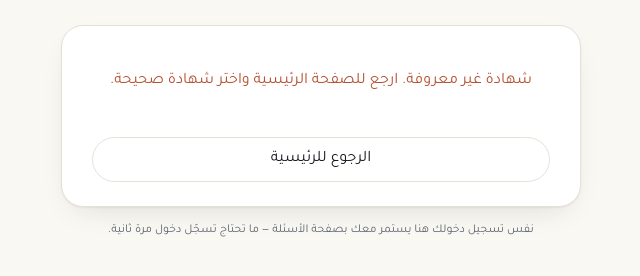
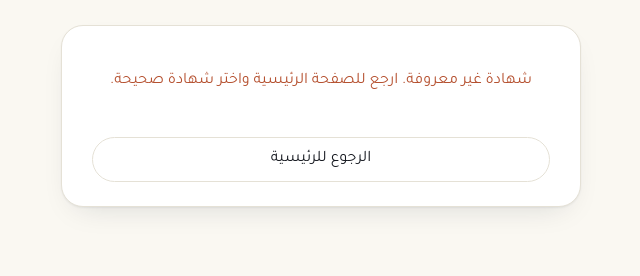
Before and after one commit to NC-PM/NC-PM.github.io, a website: page enroll.html in a window 1280 px wide. Shown: the part 70-346 px from the top of the page, without its empty margins (319-959 px from the left). Drawn offline with Linux system fonts and the light colour scheme.

Commit message:
Add files via upload

```diff
--- a/enroll.html
+++ b/enroll.html
@@ -212,7 +212,6 @@ body{ margin:0; background:var(--ivory); font-family:var(--font-display); color:
     </div>
 
   </div>
-  <p class="small-note">نفس تسجيل دخولك هنا يستمر معك بصفحة الأسئلة — ما تحتاج تسجّل دخول مرة ثانية.</p>
 </div>
 
 <script type="module">
```
